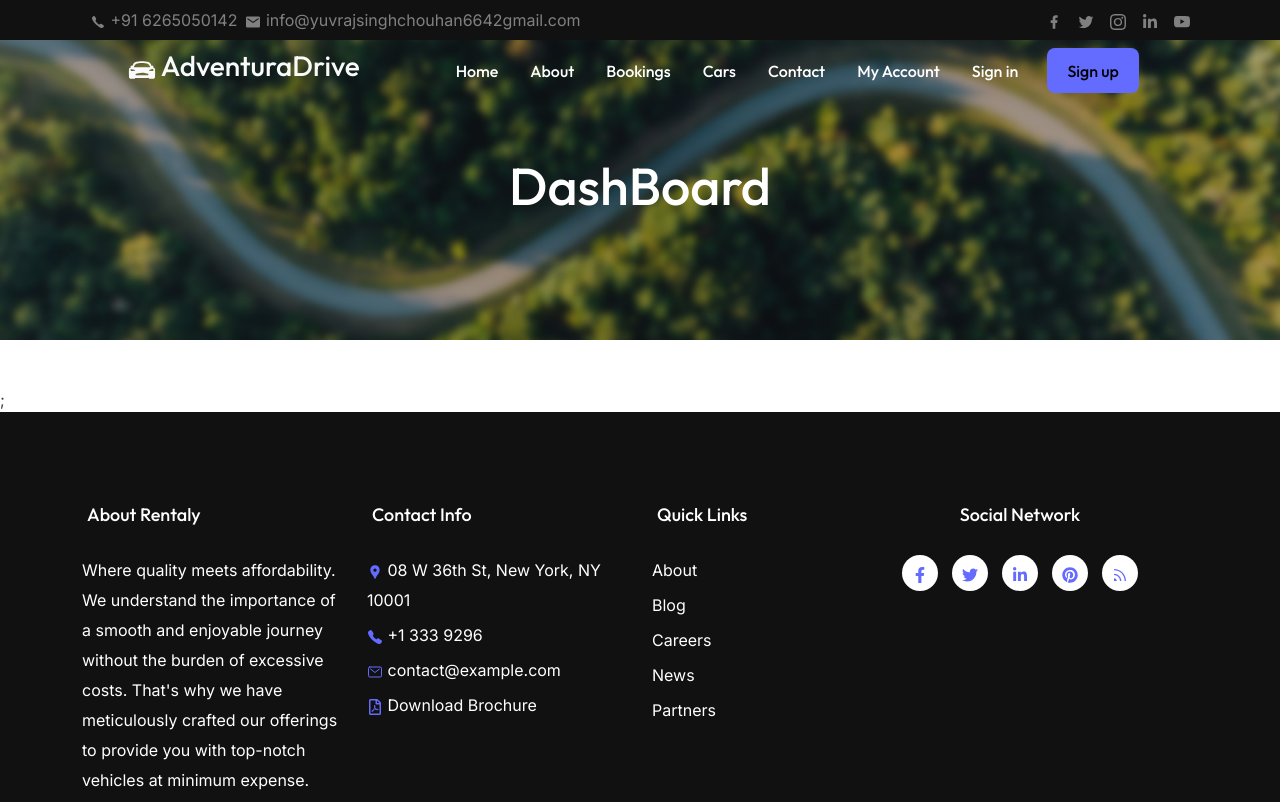
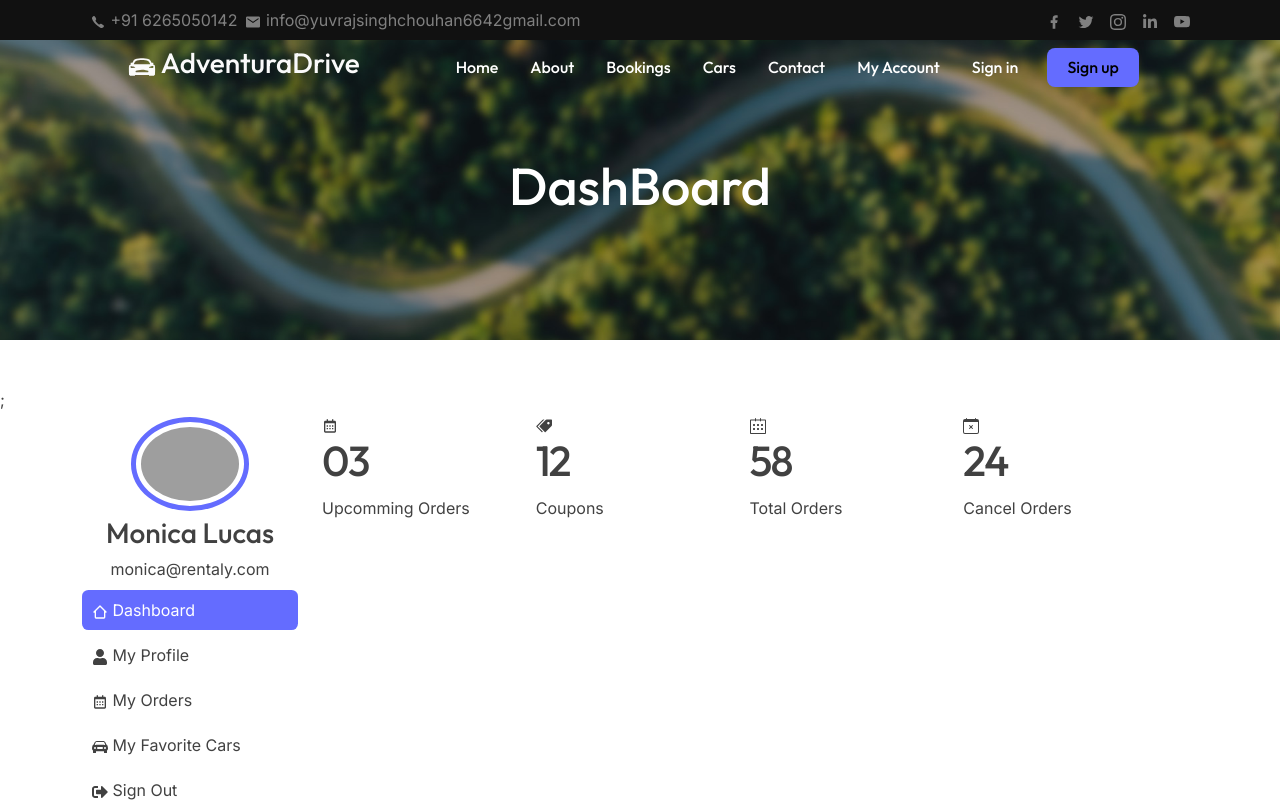
Before and after one commit to yuvrajsingh10/AdventuraDrive, a React (Vite) app: page /my-account in a window 1280 px wide. Shown: the top 802 px of the page. Built offline with nearby package versions, Linux system fonts and the light colour scheme; grey boxes are pictures that could not be loaded.

Commit message:
Added new Component and update dashboard

```diff
--- a/src/components/button/button.css
+++ b/src/components/button/button.css
@@ -1,8 +1,8 @@
 
 button {
-    border-radius: 8px !important;
+    border-radius: 8px ;
     border: 1px solid transparent;
-    padding: 0.6em 1.2em;
+    padding: 0.4em 1.2em;
     font-size: 1em;
     font-weight: 500;
     font-family: inherit;
--- a/src/pages/MyAccount.jsx
+++ b/src/pages/MyAccount.jsx
@@ -1,24 +1,61 @@
 import React from "react";
+import classes from "./MyAccount.module.css"
 import SubheaderWrapper from "../UI/SubheaderWrapper";
-import DashboardImg from "../assets/DashboardImg.jpg"
+import DashboardImg from "../assets/DashboardImg.jpg";
+import {BiHomeAlt2,BiCalendar} from 'react-icons/bi'
+import {SlCalender} from "react-icons/sl"
+import {FaUser,FaSignOutAlt} from 'react-icons/fa'
+import {BsFillCarFrontFill,BsCalendarX} from 'react-icons/bs'
+import {ImPriceTags} from 'react-icons/im'
 
 const MyAccount = () => {
   return (
     <>
       <SubheaderWrapper heading="DashBoard" img={DashboardImg} />;
-      <div className="container-fluid">
         <div className="container">
-            <div className="row">
+          <div className={`${classes['dashboard-container']} row`}>
+            <div className={classes['dashboard-right-pane']}>
+              <div className={`${classes['profile-images']} text-center mb-1 mx-auto`}>
+                <img src="https://www.madebydesignesia.com/themes/rentaly/images/profile/1.jpg" alt="Profile" />
+                <h3>Monica Lucas </h3>
+                <p>monica@rentaly.com</p>
+              </div>
+              <div className={`${classes['dashboard-buttons']}`} >
+                <ul>
+                  <li className={classes.active}><BiHomeAlt2/> Dashboard</li>
+                  <li><FaUser/> My Profile</li>
+                  <li><BiCalendar/> My Orders</li>
+                  <li><BsFillCarFrontFill/> My Favorite Cars</li>
+                  <li><FaSignOutAlt/> Sign Out</li>
+                </ul>
+              </div>
+            </div>
+            <div className={`${classes['dashboard-left-pane']} col-md-9`}>
+              <div className="row">
                 <div className="col-md-3">
-
+                  <BiCalendar/>
+                  <h2>03</h2>
+                  <p>Upcomming Orders</p>
                 </div>
-                <div className="col-md-9">
-
+                <div className="col-md-3">
+                  <ImPriceTags/>
+                  <h2>12</h2>
+                  <p>Coupons</p>
                 </div>
+                <div className="col-md-3">
+                  <SlCalender/>
+                  <h2>58</h2>
+                  <p>Total Orders</p>
+                </div>
+                <div className="col-md-3">
+                  <BsCalendarX/>
+                  <h2>24</h2>
+                  <p>Cancel Orders</p>
+                </div>
+              </div>
             </div>
+          </div>
         </div>
-      </div>
-
     </>
   );
 };
--- /dev/null
+++ b/src/pages/MyAccount.module.css
@@ -0,0 +1,60 @@
+.container {
+    height: fit-content;
+}
+
+.dashboard-container {
+    height: 30rem;
+}
+
+.dashboard-container .dashboard-right-pane {
+    width: 15rem;
+    display: flex;
+    flex-direction: column;
+    align-items: start;
+    /* background-color: blanchedalmond; */
+}
+
+.dashboard-right-pane>.profile-image {
+    height: 50%;
+    padding: 20px;
+}
+
+.dashboard-right-pane img {
+    width: 50%;
+    margin: 10px 0;
+    border-radius: 50%;
+    outline: 5px solid var(--bg-primary);
+    padding: 5px;
+}
+
+.dashboard-container .dashboard-buttons {
+    height: 80%;
+    width: 100%;
+    /* background-color: aquamarine; */
+    overflow: hidden;
+
+}
+
+.dashboard-buttons ul {
+    width: 100%;
+    padding: 0;
+    /* background-color: aqua; */
+}
+
+.dashboard-buttons ul li {
+    display: block;
+    margin: 5px auto;
+    width: 100%;
+    padding: 8px 10px;
+    font-weight: 500;
+    border-radius: 0.4rem;
+}
+
+.active {
+    background-color: var(--bg-primary);
+    color: white;
+}
+
+.dashboard-left-pane>* >*{
+
+}
```
